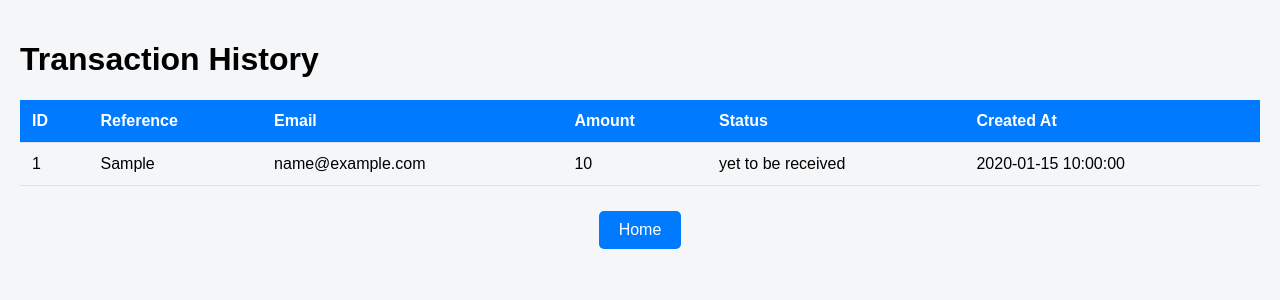
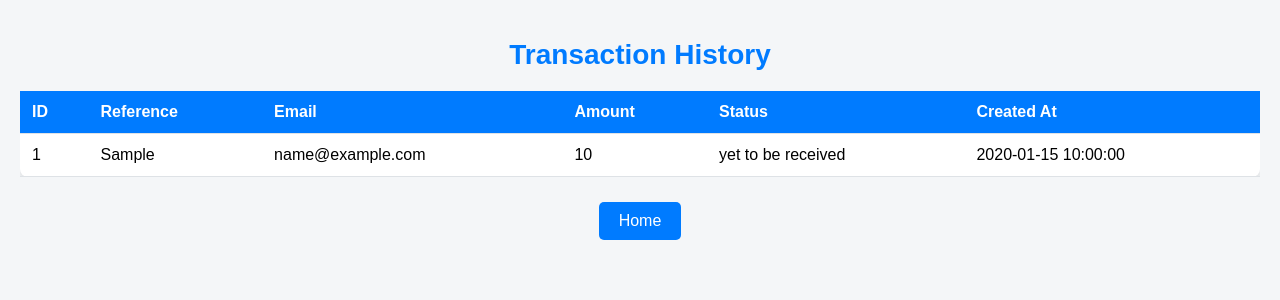
Before and after one commit to Derek1211212/webapp, a Flask app: page /view_transactions in a window 1280 px wide. Shown: the top 300 px of the page. Run offline with Flask 3, Linux system fonts and the light colour scheme; tables that the repository leaves empty or names only in its code hold one stand-in row (values such as "Sample post"); data that the repository does not hold is empty.

Commit message:
Update view_transactions.html

```diff
--- a/templates/view_transactions.html
+++ b/templates/view_transactions.html
@@ -10,27 +10,52 @@
             margin: 0;
             padding: 20px;
             background-color: #f4f6f8;
+            display: flex;
+            flex-direction: column;
+            align-items: center;
         }
+
+        h1 {
+            color: #007bff;
+            margin-bottom: 20px;
+            font-size: 28px;
+            font-weight: bold;
+        }
+
+        .table-container {
+            width: 100%;
+            overflow-x: auto;
+        }
+
         table {
             width: 100%;
             border-collapse: collapse;
-            margin-bottom: 20px;
+            background-color: white;
+            border-radius: 8px;
+            box-shadow: 0 4px 8px rgba(0, 0, 0, 0.1);
         }
+
         th, td {
             padding: 12px;
             text-align: left;
             border-bottom: 1px solid #dee2e6;
+            word-wrap: break-word; /* Ensure text wraps within cells */
         }
+
         th {
             background-color: #007bff;
             color: white;
         }
+
         tr:nth-child(even) {
             background-color: #f9f9f9;
         }
+
         .button-group {
             text-align: center;
+            margin-top: 20px;
         }
+
         .button-group button {
             background-color: #007bff;
             color: #ffffff;
@@ -39,16 +64,48 @@
             border-radius: 5px;
             font-size: 16px;
             cursor: pointer;
+            transition: background-color 0.3s ease;
             margin: 5px;
-            transition: background-color 0.3s ease;
         }
+
         .button-group button:hover {
             background-color: #0056b3;
+        }
+
+        @media (max-width: 768px) {
+            h1 {
+                font-size: 24px;
+            }
+
+            .button-group button {
+                font-size: 14px;
+                padding: 8px 16px;
+            }
+
+            th, td {
+                padding: 10px;
+            }
+        }
+
+        @media (max-width: 480px) {
+            h1 {
+                font-size: 20px;
+            }
+
+            .button-group button {
+                font-size: 12px;
+                padding: 6px 12px;
+            }
+
+            th, td {
+                padding: 8px;
+            }
         }
     </style>
 </head>
 <body>
     <h1>Transaction History</h1>
+    <div class="table-container">
         <table>
             <thead>
                 <tr>
@@ -73,6 +130,7 @@
                 {% endfor %}
             </tbody>
         </table>
+    </div>
     <div class="button-group">
         <button type="button" onclick="window.location.href='{{ url_for('home') }}'">Home</button>
     </div>
```
Lines whose indentation alone changed are shown as unchanged.
